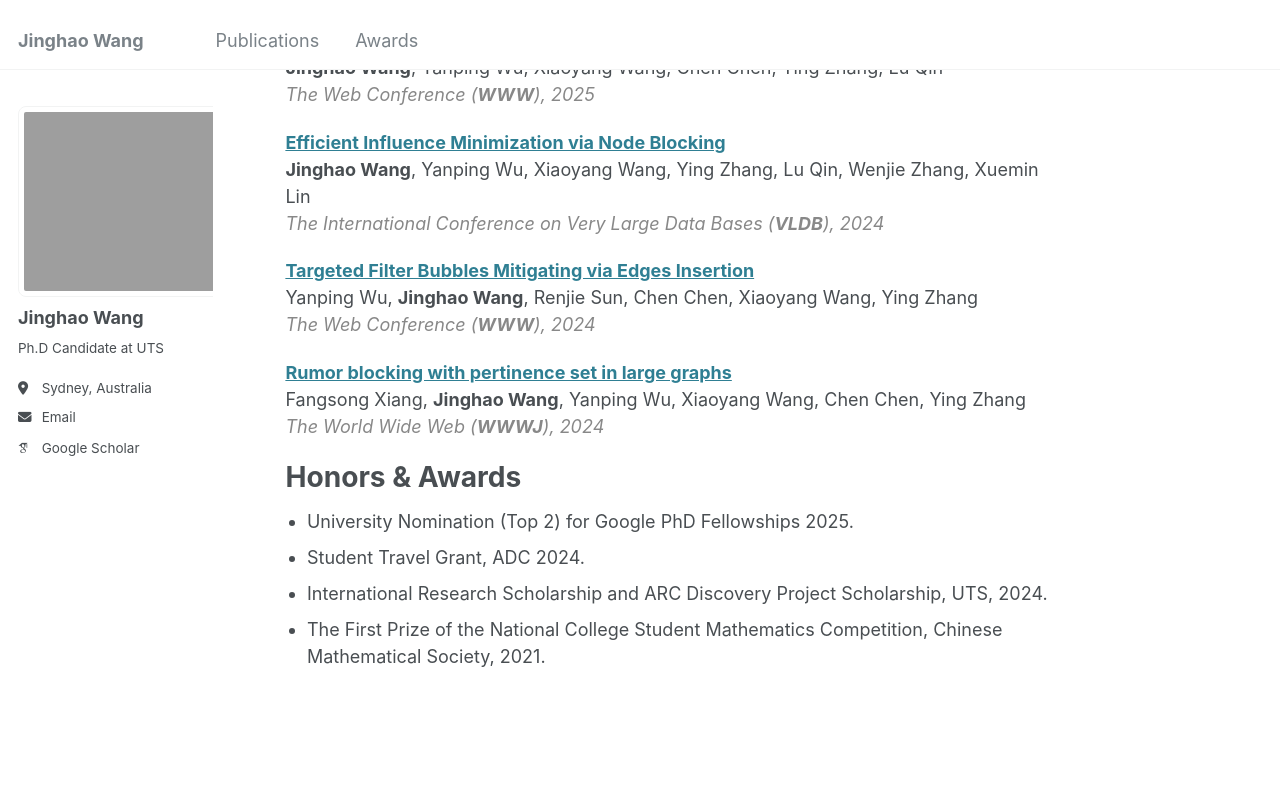
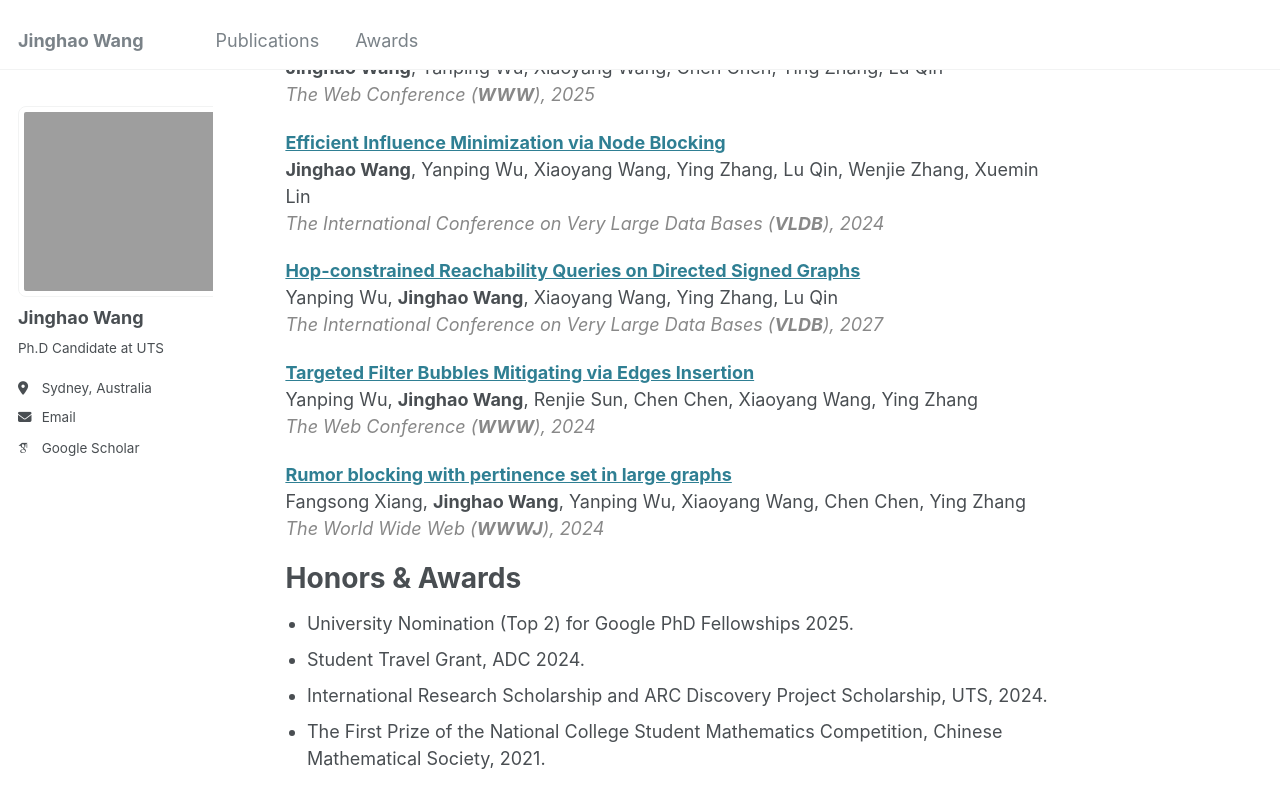
Before and after one commit to wjh0116/wjh0116.github.io, a Jekyll site: the page built from _pages/about.md, in a window 1280 px wide and 900 px high, scrolled down 629 px. Shown: the top 808 px of the window. Built offline with Jekyll 4.4.1, drawn with Linux system fonts in a browser that asks for light colours; some web fonts are replaced.

Commit message:
Add VLDB 2027 paper; link SIGMOD 2027 and VLDBJ 2026 to their DOIs
- Add "Hop-constrained Reachability Queries on Directed Signed Graphs" (VLDB 2027), title links to home for now
- SIGMOD 2027 title now links to ACM DL (10.1145/3837096)
- VLDBJ 2026 title now links to Springer (10.1007/s00778-026-01003-4)

Co-Authored-By: Claude Opus 5.5 <noreply@anthropic.com>

```diff
--- a/_pages/about.md
+++ b/_pages/about.md
@@ -35,7 +35,7 @@ My research interests include graph algorithms and social network analysis.
 <ul class="pub-list">
 
 <li>
-<a class="title" href="/">Approximating Contribution in Misinformation Mitigation</a>
+<a class="title" href="https://dl.acm.org/doi/10.1145/3837096">Approximating Contribution in Misinformation Mitigation</a>
 <span class="authors"><span class="me">Jinghao Wang</span>, Renzhe Miao, Yanping Wu, Xiaoyang Wang, Ying Zhang</span>
 <span class="venue">The International Conference on Management of Data (<b>SIGMOD</b>), 2027</span>
 </li>
@@ -47,7 +47,7 @@ My research interests include graph algorithms and social network analysis.
 </li>
 
 <li>
-<a class="title" href="/">Efficient and Cost-Effective Influence and Blocker Minimization</a>
+<a class="title" href="https://link.springer.com/article/10.1007/s00778-026-01003-4">Efficient and Cost-Effective Influence and Blocker Minimization</a>
 <span class="authors"><span class="me">Jinghao Wang</span>, Yanping Wu, Xiaoyang Wang, Ying Zhang, Lu Qin, Wenjie Zhang, Xuemin Lin</span>
 <span class="venue">The VLDB Journal (<b>VLDBJ</b>), 2026</span>
 </li>
@@ -62,6 +62,12 @@ My research interests include graph algorithms and social network analysis.
 <a class="title" href="https://www.vldb.org/pvldb/vol17/p2501-wu.pdf">Efficient Influence Minimization via Node Blocking</a>
 <span class="authors"><span class="me">Jinghao Wang</span>, Yanping Wu, Xiaoyang Wang, Ying Zhang, Lu Qin, Wenjie Zhang, Xuemin Lin</span>
 <span class="venue">The International Conference on Very Large Data Bases (<b>VLDB</b>), 2024</span>
+</li>
+
+<li>
+<a class="title" href="/">Hop-constrained Reachability Queries on Directed Signed Graphs</a>
+<span class="authors">Yanping Wu, <span class="me">Jinghao Wang</span>, Xiaoyang Wang, Ying Zhang, Lu Qin</span>
+<span class="venue">The International Conference on Very Large Data Bases (<b>VLDB</b>), 2027</span>
 </li>
 
 <li>
```
